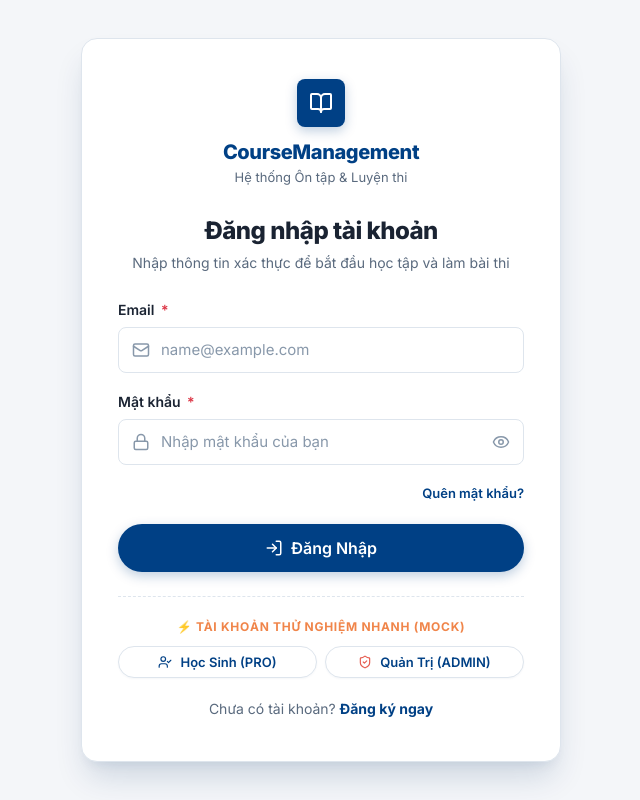
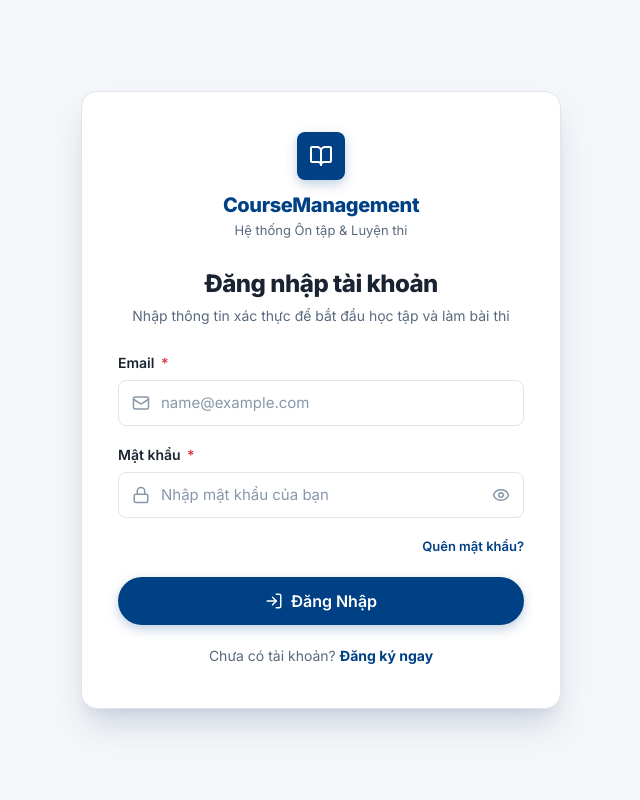
Before and after one commit to keith1101/CourseManagement_FE, a React (Vite) app: page /login in a window 1280 px wide. Shown: the whole page, without its empty margins (319-959 px from the left). Built offline with nearby package versions, Linux system fonts and the light colour scheme; no server answers.

Commit message:
chore: turn off mock data

```diff
--- a/src/pages/auth/LoginPage.tsx
+++ b/src/pages/auth/LoginPage.tsx
@@ -124,7 +124,8 @@ export const LoginPage: React.FC = () => {
           Đăng Nhập
         </Button>
 
-        {/* Quick Mock Login Shortcuts */}
+        {/* Quick Mock Login Shortcuts (Only visible when VITE_ENABLE_MOCKS=true) */}
+        {import.meta.env.VITE_ENABLE_MOCKS === 'true' && (
           <div
             style={{
               marginTop: '24px',
@@ -173,6 +174,7 @@ export const LoginPage: React.FC = () => {
               </Button>
             </div>
           </div>
+        )}
 
         <div
           style={{
```
Lines whose indentation alone changed are shown as unchanged.
